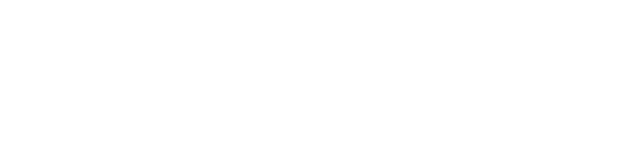
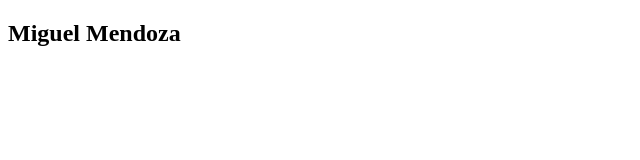
Before and after one commit to Migmend/foobar, a plain HTML site: page index.html in a window 1280 px wide. Shown: the whole page, without its empty margins (0-640 px from the left). Drawn offline with Linux system fonts and the light colour scheme.

Commit message:
update h2 with my name

```diff
--- a/index.html
+++ b/index.html
@@ -13,7 +13,7 @@
         <link rel="stylesheet" href="">
     </head>
     <body>
-        <h2></h2>
+        <h2>Miguel Mendoza</h2>
         <!--[if lt IE 7]>
             <p class="browsehappy">You are using an <strong>outdated</strong> browser. Please <a href="#">upgrade your browser</a> to improve your experience.</p>
         <![endif]-->
```
